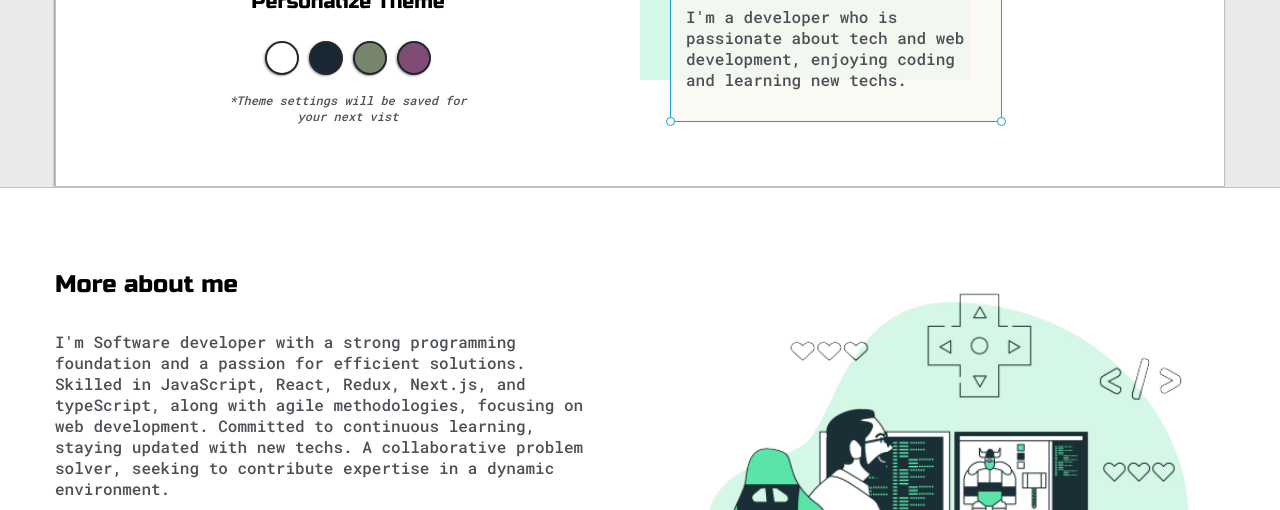
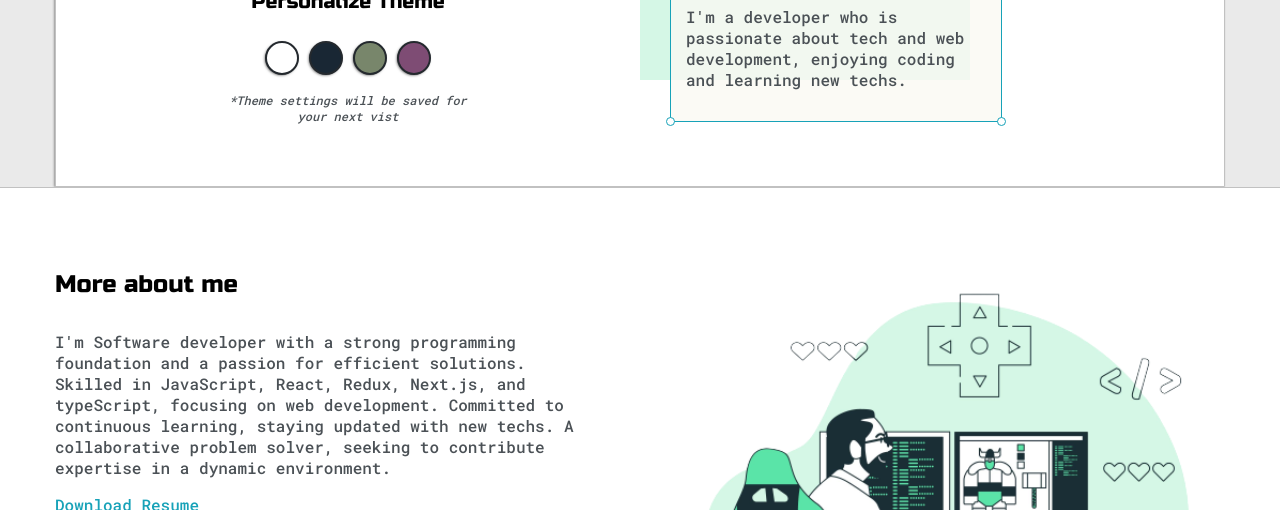
Before and after one commit to MahmoudElsafy1/my-portfolio-main, a plain HTML site: page index.html in a window 1280 px wide. Shown: the part 442-952 px from the top of the page. Drawn offline with Linux system fonts and the light colour scheme.

Commit message:
Update index.html

```diff
--- a/index.html
+++ b/index.html
@@ -98,7 +98,7 @@
             <p>
               I'm Software developer with a strong programming foundation and a
               passion for efficient solutions. Skilled in JavaScript, React,
-              Redux, Next.js, and typeScript, along with agile methodologies,
+              Redux, Next.js, and typeScript,
               focusing on web development. Committed to continuous learning,
               staying updated with new techs. A collaborative problem solver,
               seeking to contribute expertise in a dynamic environment.
```
